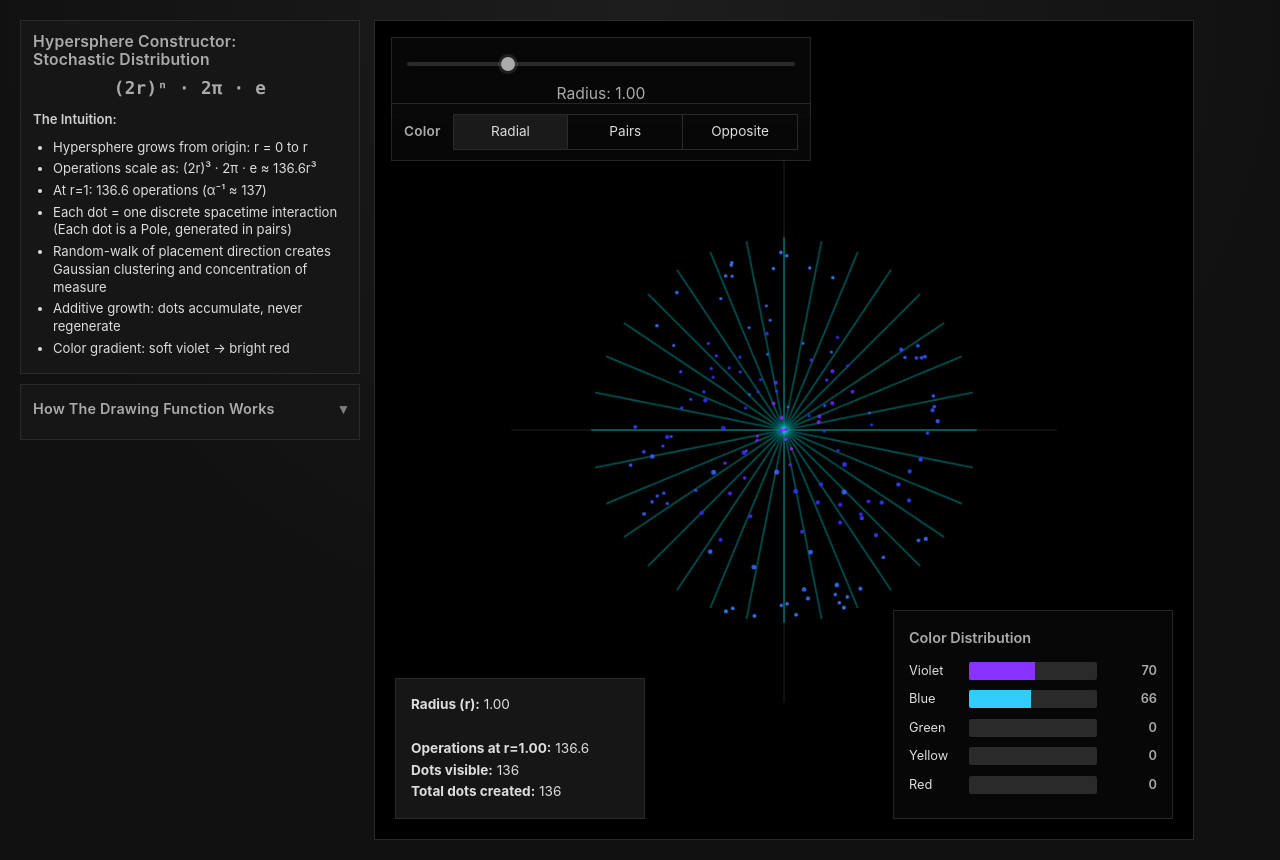
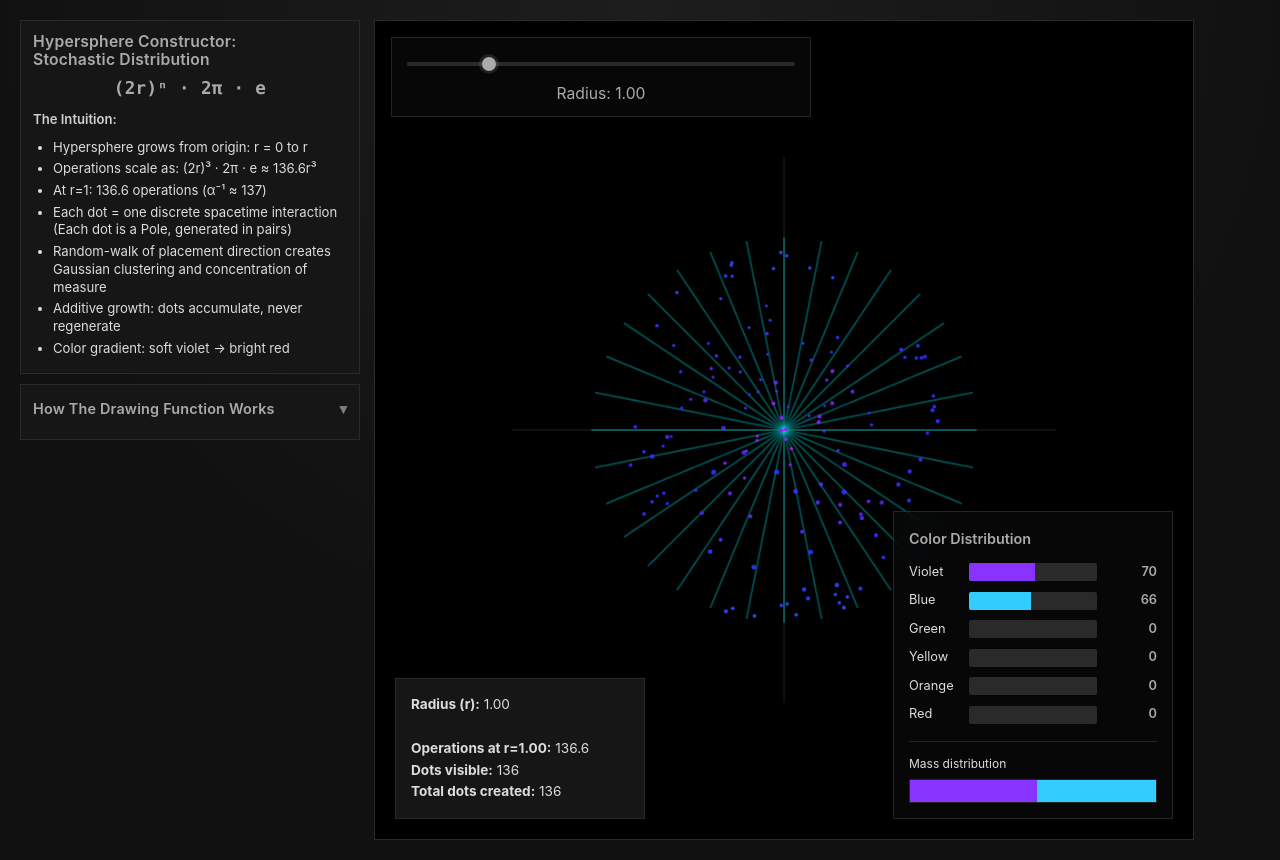
Before and after one commit to faltz009/animations, a plain HTML site: page Hypersphere-stochastic.html in a window 1280 px wide. Drawn offline with Linux system fonts and the light colour scheme.

Commit message:
Rename brownian to stochastic and update gallery

```diff
--- a/Hypersphere-brownian.html
+++ b/Hypersphere-stochastic.html
@@ -494,16 +494,8 @@
                 <canvas id="canvas" width="900" height="900"></canvas>
                 <div id="overlay-controls">
                     <div id="radius-control">
-                        <input type="range" id="radiusSlider" min="0" max="4" step="0.01" value="1">
+                        <input type="range" id="radiusSlider" min="0" max="5" step="0.01" value="1">
                         <div id="radius-display">Radius: <span id="radiusValue">1.00</span></div>
-                    </div>
-                    <div id="color-control" role="group" aria-label="Color visualization mode">
-                        <div class="label">Color</div>
-                        <div class="segmented">
-                            <label><input type="radio" name="colorMode" value="radial" checked><span>Radial</span></label>
-                            <label><input type="radio" name="colorMode" value="discrete"><span>Pairs</span></label>
-                            <label><input type="radio" name="colorMode" value="opposite"><span>Opposite</span></label>
-                        </div>
                     </div>
                     <div id="state-info">
                         <div id="params"></div>
@@ -539,11 +531,22 @@
                             <div class="color-bar-count" id="count-yellow">0</div>
                         </div>
                         <div class="color-bar">
+                            <div class="color-bar-label">Orange</div>
+                            <div class="color-bar-visual">
+                                <div class="color-bar-fill" id="bar-orange" style="background: hsl(30, 100%, 60%); width: 0%;"></div>
+                            </div>
+                            <div class="color-bar-count" id="count-orange">0</div>
+                        </div>
+                        <div class="color-bar">
                             <div class="color-bar-label">Red</div>
                             <div class="color-bar-visual">
-                                <div class="color-bar-fill" id="bar-red" style="background: hsl(30, 100%, 60%); width: 0%;"></div>
+                                <div class="color-bar-fill" id="bar-red" style="background: hsl(0, 100%, 60%); width: 0%;"></div>
                             </div>
                             <div class="color-bar-count" id="count-red">0</div>
+                        </div>
+                        <div style="margin-top: 16px; padding-top: 12px; border-top: 1px solid rgba(255, 255, 255, 0.12);">
+                            <div style="font-size: 0.75rem; color: var(--text-color); margin-bottom: 6px;">Mass distribution</div>
+                            <div id="stacked-bar" style="display: flex; height: 24px; border: 1px solid rgba(255, 255, 255, 0.12); overflow: hidden;"></div>
                         </div>
                     </div>
                 </div>
@@ -812,7 +815,7 @@ function createPoint(index) {
             }
 
             // Add new points as needed (they have fixed positions)
-            while (nextIndex < targetOps && nextIndex < 10000) { // Cap at 10k for performance
+            while (nextIndex < targetOps && nextIndex < 20000) { // Cap at 20k for performance
                 points.push(createPoint(nextIndex));
                 nextIndex++;
             }
@@ -825,14 +828,15 @@ function createPoint(index) {
             const visiblePoints = points.filter(p => p.r <= r);
 
             // Count dots by color range (EQUAL RADIUS BINS: 0.8 each)
-            // Shows concentration of measure - outer shells contain exponentially more mass!
-            const maxRadius = 4;
+            // Shows concentration of measure - outer shells contain more mass!
+            const maxRadius = 5;
             const colorCounts = {
-                violet: 0,  // r: 0.0 - 0.8
-                blue: 0,    // r: 0.8 - 1.6
-                green: 0,   // r: 1.6 - 2.4
-                yellow: 0,  // r: 2.4 - 3.2
-                red: 0      // r: 3.2 - 4.0
+                violet: 0,   // r: 0.0 - 0.8
+                blue: 0,     // r: 0.8 - 1.6
+                green: 0,    // r: 1.6 - 2.4
+                yellow: 0,   // r: 2.4 - 3.2
+                orange: 0,   // r: 3.2 - 4.0
+                red: 0       // r: 4.0 - 5.0
             };
 
             visiblePoints.forEach(p => {
@@ -841,18 +845,36 @@ function createPoint(index) {
                 else if (pointRadius < 1.6) colorCounts.blue++;
                 else if (pointRadius < 2.4) colorCounts.green++;
                 else if (pointRadius < 3.2) colorCounts.yellow++;
+                else if (pointRadius < 4.0) colorCounts.orange++;
                 else colorCounts.red++;
             });
 
             // Update histogram
             const total = visiblePoints.length;
             if (total > 0) {
-                ['violet', 'blue', 'green', 'yellow', 'red'].forEach(color => {
+                const colors = ['violet', 'blue', 'green', 'yellow', 'orange', 'red'];
+                colors.forEach(color => {
                     const count = colorCounts[color];
                     const percentage = (count / total) * 100;
                     document.getElementById(`bar-${color}`).style.width = `${percentage}%`;
                     document.getElementById(`count-${color}`).textContent = count;
                 });
+
+                // Update stacked bar
+                const stackedBar = document.getElementById('stacked-bar');
+                const colorStyles = {
+                    violet: 'hsl(265, 100%, 60%)',
+                    blue: 'hsl(195, 100%, 60%)',
+                    green: 'hsl(120, 100%, 50%)',
+                    yellow: 'hsl(75, 100%, 60%)',
+                    orange: 'hsl(30, 100%, 60%)',
+                    red: 'hsl(0, 100%, 60%)'
+                };
+
+                stackedBar.innerHTML = colors.map(color => {
+                    const pct = (colorCounts[color] / total) * 100;
+                    return `<div style="width: ${pct}%; background: ${colorStyles[color]}; height: 100%;"></div>`;
+                }).join('');
             }
 
             const projected = visiblePoints
@@ -873,7 +895,7 @@ function createPoint(index) {
 
                 if (colorMode === 'radial') {
                     // 1. Radial Gradient: soft violet → bright red.
-                    const maxRadius = 4;
+                    const maxRadius = 5;
                     const radialFraction = p.original.r / maxRadius;
                     const startHue = 290; // violet
                     hue = startHue - (radialFraction * startHue); // to red (0)
```
Also changed, not shown: index.html (+3 -3 lines).
